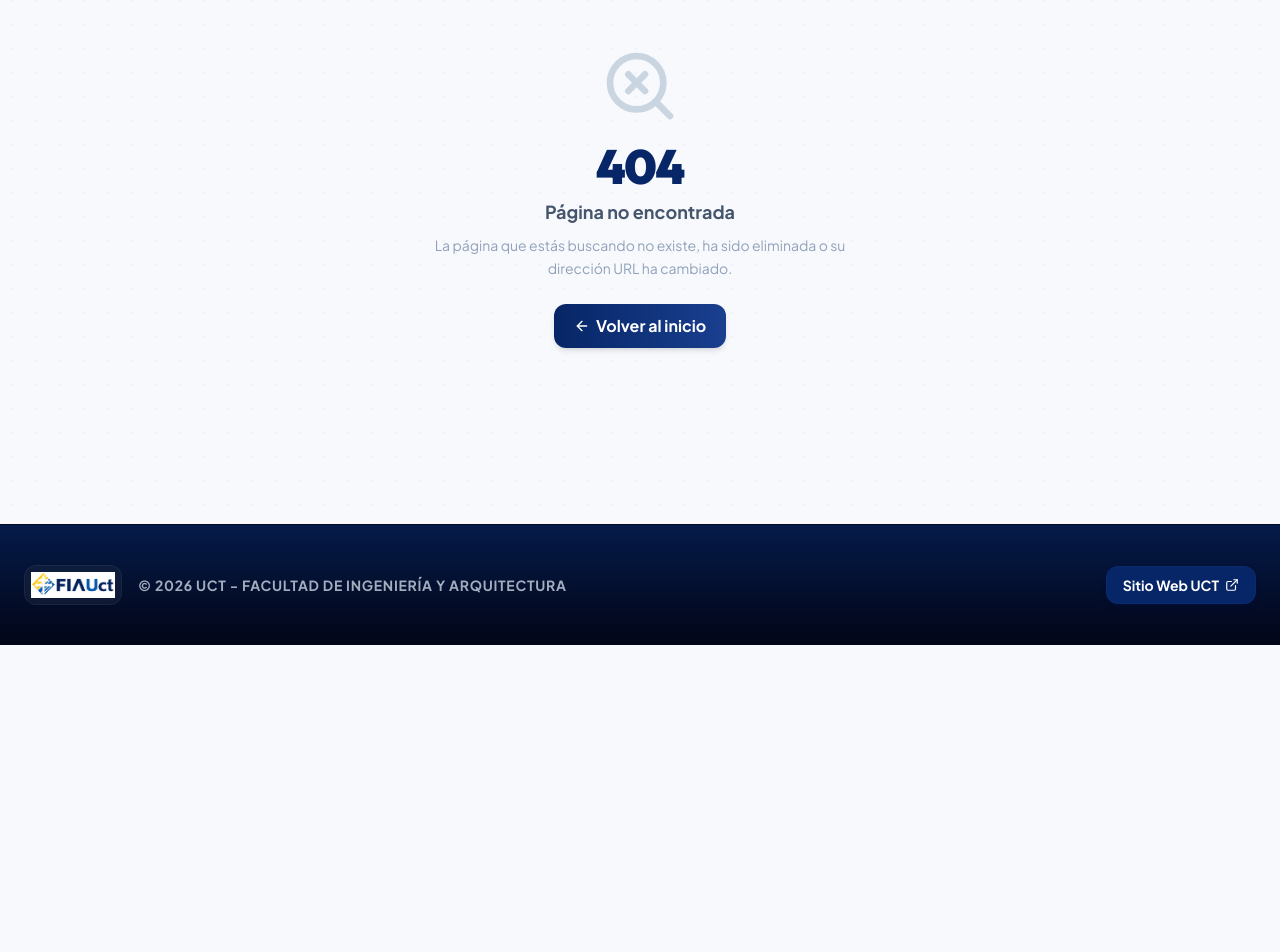
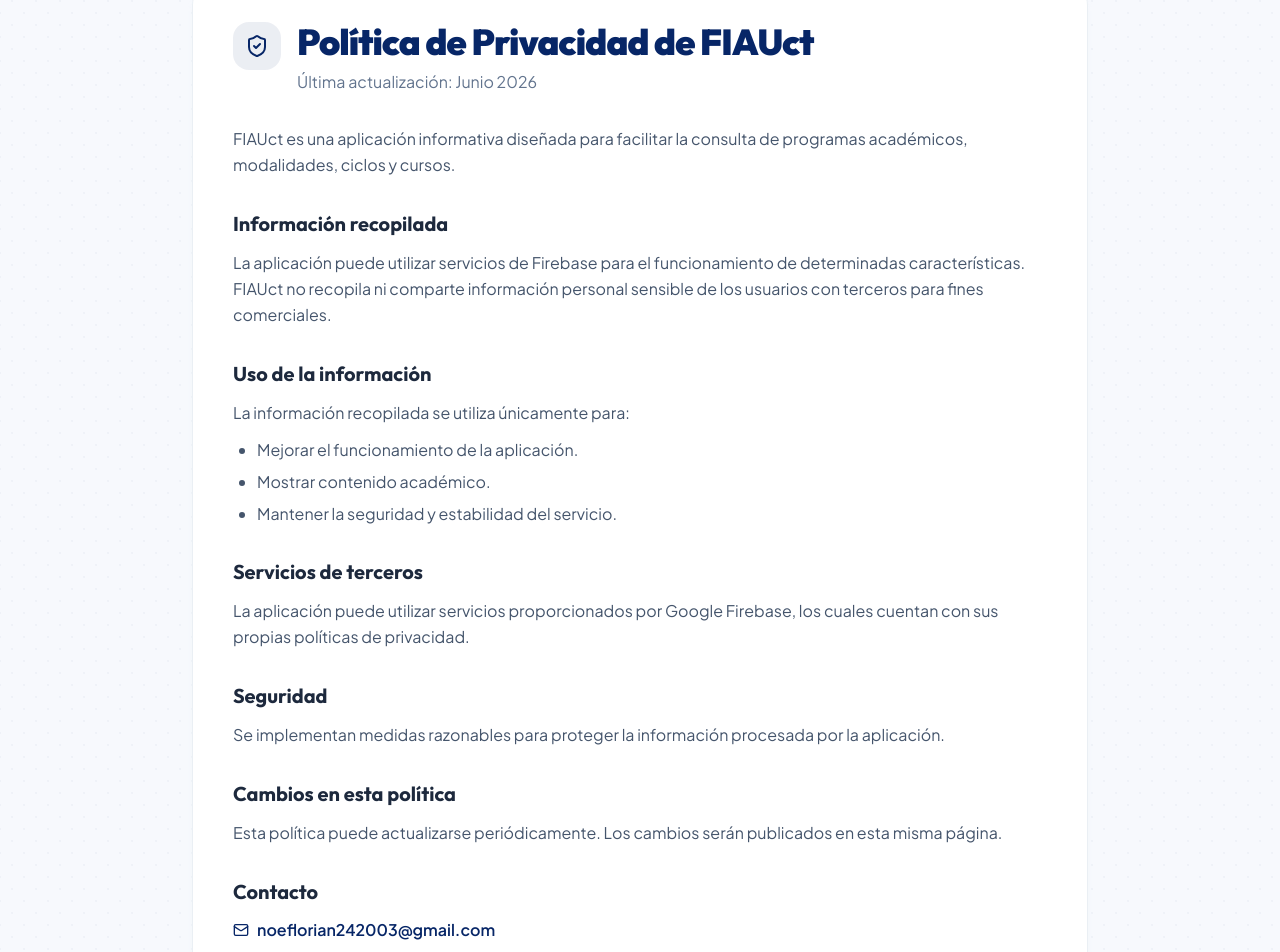
Before and after one commit to neotest-dev/fia-uct, a React (Vite) app: page /privacy in a window 1280 px wide. Shown: the part 155-1107 px from the top of the page. Before the commit the page ends 800 px from the top, so only its background shows below. Built offline with nearby package versions, Linux system fonts and the light colour scheme; no server answers.

Commit message:
Add privacy policy page and link it in the footer

```diff
--- a/src/components/Layout.jsx
+++ b/src/components/Layout.jsx
@@ -110,7 +110,13 @@
           </div>
 
           {/* Enlaces */}
-          <div className="flex gap-4">
+          <div className="flex flex-col sm:flex-row gap-3 sm:gap-4 items-center">
+            <Link
+              to="/privacy"
+              className="text-xs sm:text-sm font-semibold text-slate-300 hover:text-white transition-colors no-underline"
+            >
+              Política de privacidad
+            </Link>
             <a
               href="https://www.uct.edu.pe"
               target="_blank"
--- /dev/null
+++ b/src/pages/PrivacyPolicyPage.jsx
@@ -0,0 +1,91 @@
+import { useEffect } from 'react';
+import { ShieldCheck, Mail } from 'lucide-react';
+
+/**
+ * Public privacy policy page for FIAUct.
+ */
+export default function PrivacyPolicyPage() {
+  useEffect(() => {
+    document.title = 'Política de Privacidad - FIAUct';
+  }, []);
+
+  return (
+    <div className="animate-fade-in-up max-w-4xl mx-auto py-6">
+      <section className="bg-white border border-slate-200/70 shadow-md shadow-slate-100/40 rounded-3xl p-6 sm:p-8 md:p-10">
+        <div className="flex items-start gap-4 mb-8">
+          <div className="shrink-0 p-3 rounded-2xl bg-primary/8 text-primary">
+            <ShieldCheck className="w-6 h-6" />
+          </div>
+          <div>
+            <h1 className="text-3xl sm:text-4xl font-black text-primary tracking-tight font-display">
+              Política de Privacidad de FIAUct
+            </h1>
+            <p className="mt-2 text-sm sm:text-base text-slate-500">
+              Última actualización: Junio 2026
+            </p>
+          </div>
+        </div>
+
+        <p className="text-slate-600 leading-relaxed mb-8">
+          FIAUct es una aplicación informativa diseñada para facilitar la consulta de programas académicos,
+          modalidades, ciclos y cursos.
+        </p>
+
+        <div className="space-y-8">
+          <section>
+            <h2 className="text-xl font-bold text-slate-800 font-display mb-3">Información recopilada</h2>
+            <p className="text-slate-600 leading-relaxed">
+              La aplicación puede utilizar servicios de Firebase para el funcionamiento de determinadas
+              características. FIAUct no recopila ni comparte información personal sensible de los usuarios
+              con terceros para fines comerciales.
+            </p>
+          </section>
+
+          <section>
+            <h2 className="text-xl font-bold text-slate-800 font-display mb-3">Uso de la información</h2>
+            <p className="text-slate-600 leading-relaxed mb-3">La información recopilada se utiliza únicamente para:</p>
+            <ul className="list-disc pl-6 text-slate-600 space-y-2">
+              <li>Mejorar el funcionamiento de la aplicación.</li>
+              <li>Mostrar contenido académico.</li>
+              <li>Mantener la seguridad y estabilidad del servicio.</li>
+            </ul>
+          </section>
+
+          <section>
+            <h2 className="text-xl font-bold text-slate-800 font-display mb-3">Servicios de terceros</h2>
+            <p className="text-slate-600 leading-relaxed">
+              La aplicación puede utilizar servicios proporcionados por Google Firebase, los cuales cuentan
+              con sus propias políticas de privacidad.
+            </p>
+          </section>
+
+          <section>
+            <h2 className="text-xl font-bold text-slate-800 font-display mb-3">Seguridad</h2>
+            <p className="text-slate-600 leading-relaxed">
+              Se implementan medidas razonables para proteger la información procesada por la aplicación.
+            </p>
+          </section>
+
+          <section>
+            <h2 className="text-xl font-bold text-slate-800 font-display mb-3">Cambios en esta política</h2>
+            <p className="text-slate-600 leading-relaxed">
+              Esta política puede actualizarse periódicamente. Los cambios serán publicados en esta misma
+              página.
+            </p>
+          </section>
+
+          <section>
+            <h2 className="text-xl font-bold text-slate-800 font-display mb-3">Contacto</h2>
+            <a
+              href="mailto:noeflorian242003@gmail.com"
+              className="inline-flex items-center gap-2 text-primary font-semibold hover:text-primary-light transition-colors no-underline"
+            >
+              <Mail className="w-4 h-4" />
+              <span>noeflorian242003@gmail.com</span>
+            </a>
+          </section>
+        </div>
+      </section>
+    </div>
+  );
+}
--- a/src/routes/AppRouter.jsx
+++ b/src/routes/AppRouter.jsx
@@ -12,6 +12,7 @@
 import LoginPage from '../pages/LoginPage';
 import CourseNewPage from '../pages/CourseNewPage';
 import CourseEditPage from '../pages/CourseEditPage';
+import PrivacyPolicyPage from '../pages/PrivacyPolicyPage';
 import NotFoundPage from '../pages/NotFoundPage';
 
 /**
@@ -29,6 +30,7 @@
         <Route path="/programs/:programId/modalities/:modalityId/cycles" element={<CyclesPage />} />
         <Route path="/programs/:programId/modalities/:modalityId/cycles/:cycleId/courses" element={<CoursesPage />} />
         <Route path="/courses/:courseId" element={<CourseDetailPage />} />
+        <Route path="/privacy" element={<PrivacyPolicyPage />} />
 
         {/* Auth */}
         <Route path="/admin/login" element={<LoginPage />} />
```
